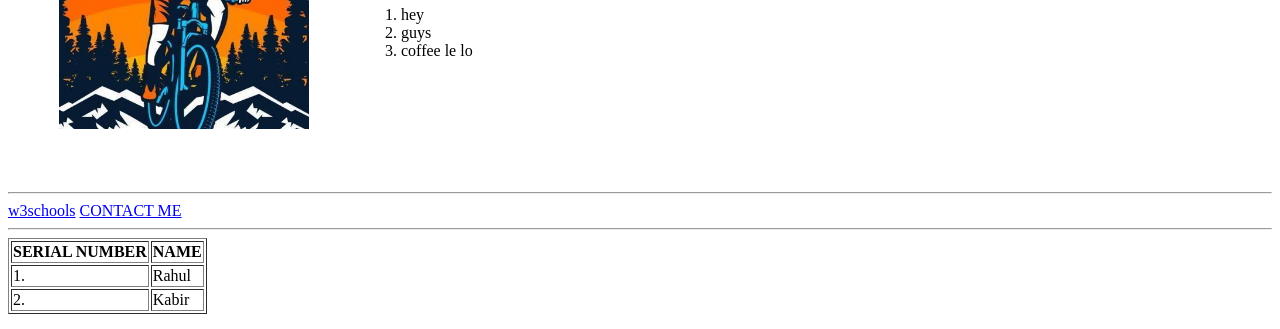
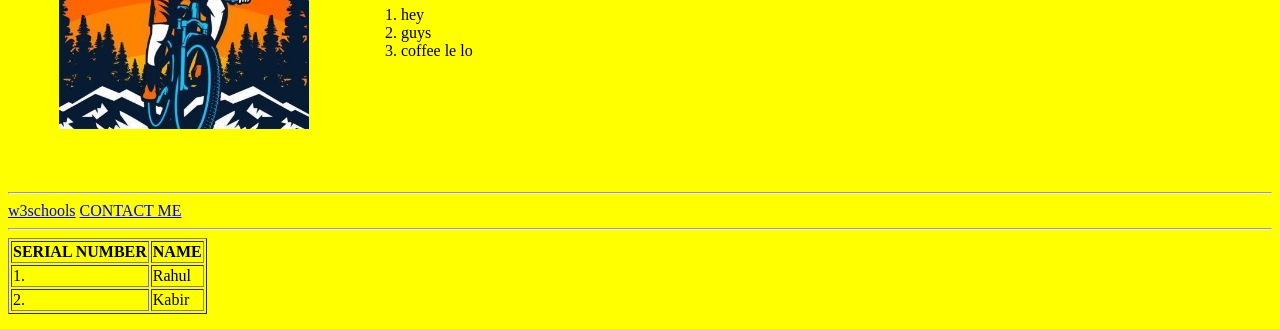
Before and after one commit to ADML003/cv, a plain HTML site: page index.html in a window 1280 px wide. Shown: the part 189-518 px from the top of the page. Drawn offline with Linux system fonts and the light colour scheme.

Commit message:
updated index

```diff
--- a/index.html
+++ b/index.html
@@ -3,7 +3,12 @@
 
 <head>
   <meta charset="utf-8">
-  <title>moh MAAYA</title>
+  <title>my_first_webpage</title>
+
+  <style>
+    body{background-color:yellow}
+
+  </style>
 </head>
 
 <body>
```
